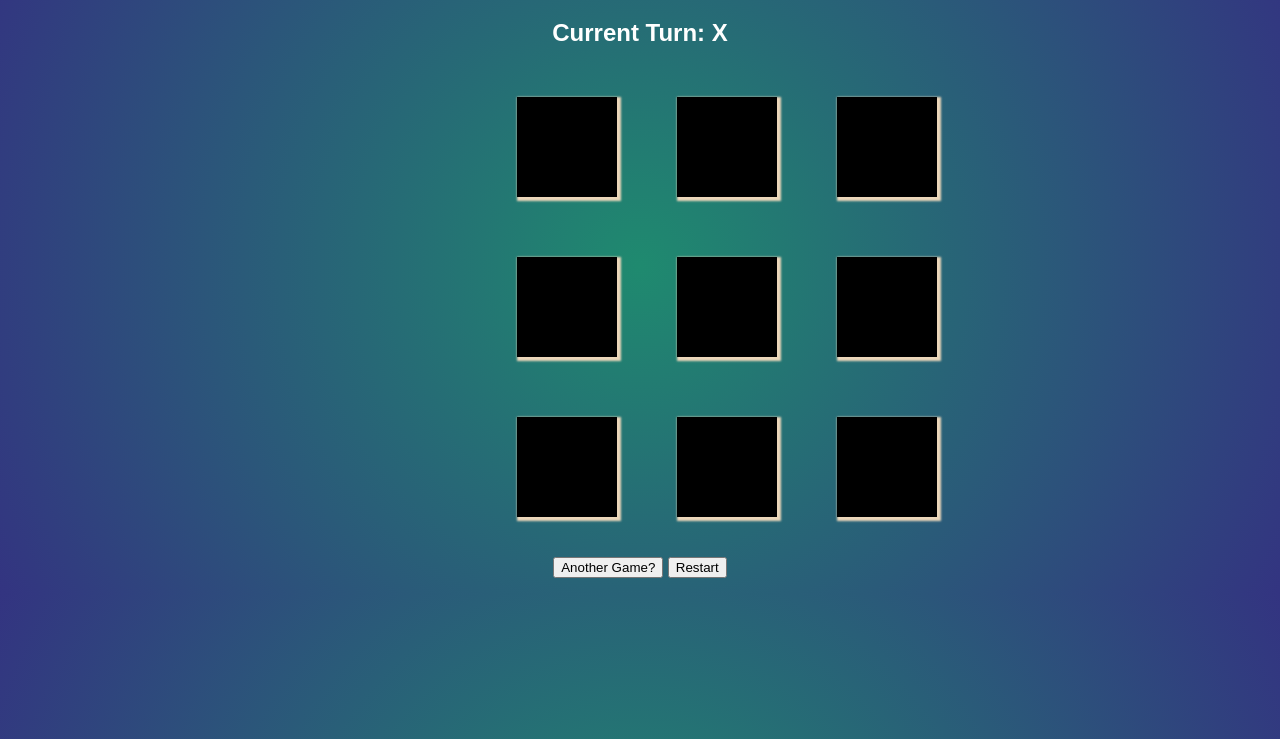
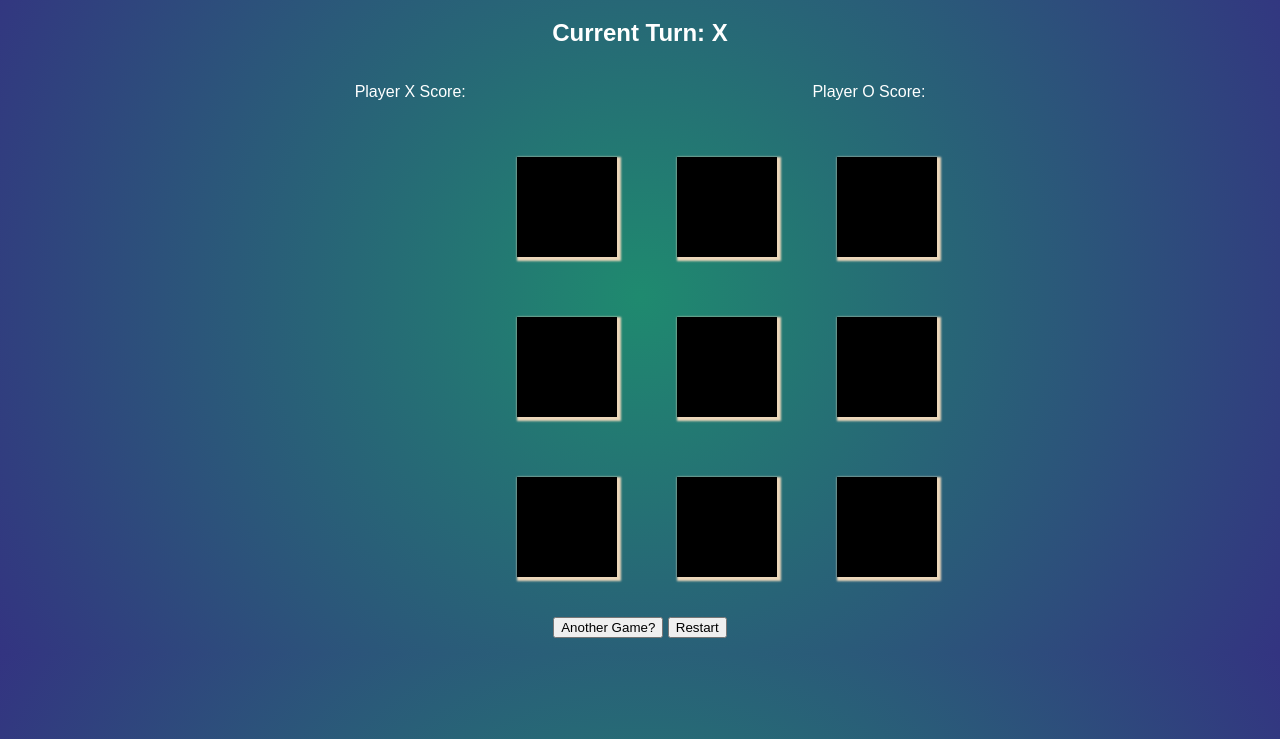
Before and after one commit to LemonRiz/game-project, a plain HTML site: page index.html in a window 1280 px wide. Shown: the part 61-800 px from the top of the page. Drawn offline with Linux system fonts and the light colour scheme.

Commit message:
quick style fix

```diff
--- a/index.html
+++ b/index.html
@@ -11,6 +11,7 @@
   <body>
     <h1>Noughts and Crosses!</h1>
     <h2 class="whoseTurn">Current Turn: X</h2>
+    <div class="scorecard"><p>Player X Score:</p><p>Player O Score:</p></div>
     <div id="game">
       <div id="b1" class="cell"></div>
       <div id="b2" class="cell"></div>
--- a/styles/_components.scss
+++ b/styles/_components.scss
@@ -26,3 +26,9 @@ h1 {
 .cell:hover {
   cursor: crosshair;
 }
+
+.scorecard {
+  display: flex;
+  text-align: center;
+  justify-content: space-evenly;
+}
```
Also changed, not shown: styles/main.css, 2 other files.
